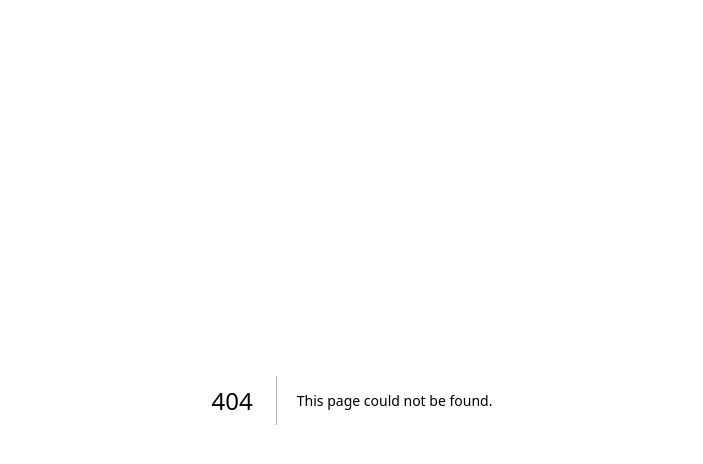
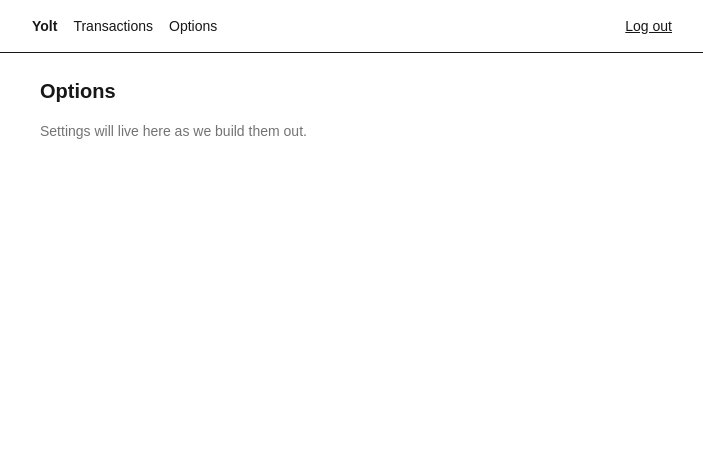
Before and after one commit to Angel-Pappas/yolt-app, a Next.js app: page /options in a window 1280 px wide. Before the commit this address had no page. Shown: the top 464 px of the page, without its empty margins (288-991 px from the left). Built offline with nearby package versions, Linux system fonts and the light colour scheme.

Commit message:
Split app into Home, Transactions, and Options pages
Move the existing transactions list/add-form to /transactions, add a
minimal Home page at / and a placeholder Options page, and share a
nav-bar layout across all three via an (app) route group.

```diff
--- /dev/null
+++ b/src/app/(app)/layout.tsx
@@ -0,0 +1,30 @@
+import Link from "next/link";
+import { logout } from "@/app/auth/actions";
+
+export default function AppLayout({
+  children,
+}: {
+  children: React.ReactNode;
+}) {
+  return (
+    <div className="flex flex-1 flex-col">
+      <header className="border-b">
+        <nav className="mx-auto flex w-full max-w-2xl items-center justify-between p-4 text-sm">
+          <div className="flex gap-4">
+            <Link href="/" className="font-semibold">
+              Yolt
+            </Link>
+            <Link href="/transactions">Transactions</Link>
+            <Link href="/options">Options</Link>
+          </div>
+          <form action={logout}>
+            <button type="submit" className="underline">
+              Log out
+            </button>
+          </form>
+        </nav>
+      </header>
+      <main className="flex flex-1 flex-col">{children}</main>
+    </div>
+  );
+}
--- /dev/null
+++ b/src/app/(app)/options/page.tsx
@@ -0,0 +1,10 @@
+export default function OptionsPage() {
+  return (
+    <div className="mx-auto flex w-full max-w-2xl flex-1 flex-col gap-4 p-6">
+      <h1 className="text-xl font-semibold">Options</h1>
+      <p className="text-sm text-neutral-500">
+        Settings will live here as we build them out.
+      </p>
+    </div>
+  );
+}
--- /dev/null
+++ b/src/app/(app)/page.tsx
@@ -0,0 +1,10 @@
+export default function HomePage() {
+  return (
+    <div className="mx-auto flex w-full max-w-2xl flex-1 flex-col gap-4 p-6">
+      <h1 className="text-xl font-semibold">Home</h1>
+      <p className="text-sm text-neutral-500">
+        Welcome to Yolt. Head to Transactions to log a transaction.
+      </p>
+    </div>
+  );
+}
--- a/src/app/actions.ts
+++ b/src/app/(app)/transactions/actions.ts
@@ -20,5 +20,5 @@ export async function addTransaction(formData: FormData) {
     throw new Error(error.message);
   }
 
-  revalidatePath("/");
+  revalidatePath("/transactions");
 }
--- a/src/app/page.tsx
+++ b/src/app/(app)/transactions/page.tsx
@@ -1,6 +1,5 @@
 import { createClient } from "@/lib/supabase/server";
-import { addTransaction } from "@/app/actions";
-import { logout } from "@/app/auth/actions";
+import { addTransaction } from "./actions";
 
 type Transaction = {
   id: string;
@@ -20,14 +19,7 @@ export default async function TransactionsPage() {
 
   return (
     <div className="mx-auto flex w-full max-w-2xl flex-1 flex-col gap-6 p-6">
-      <div className="flex items-center justify-between">
-        <h1 className="text-xl font-semibold">Transactions</h1>
-        <form action={logout}>
-          <button type="submit" className="text-sm underline">
-            Log out
-          </button>
-        </form>
-      </div>
+      <h1 className="text-xl font-semibold">Transactions</h1>
 
       <form
         action={addTransaction}
```
Also changed, not shown: 1 other file (tests, documents, lock files or other folders).
